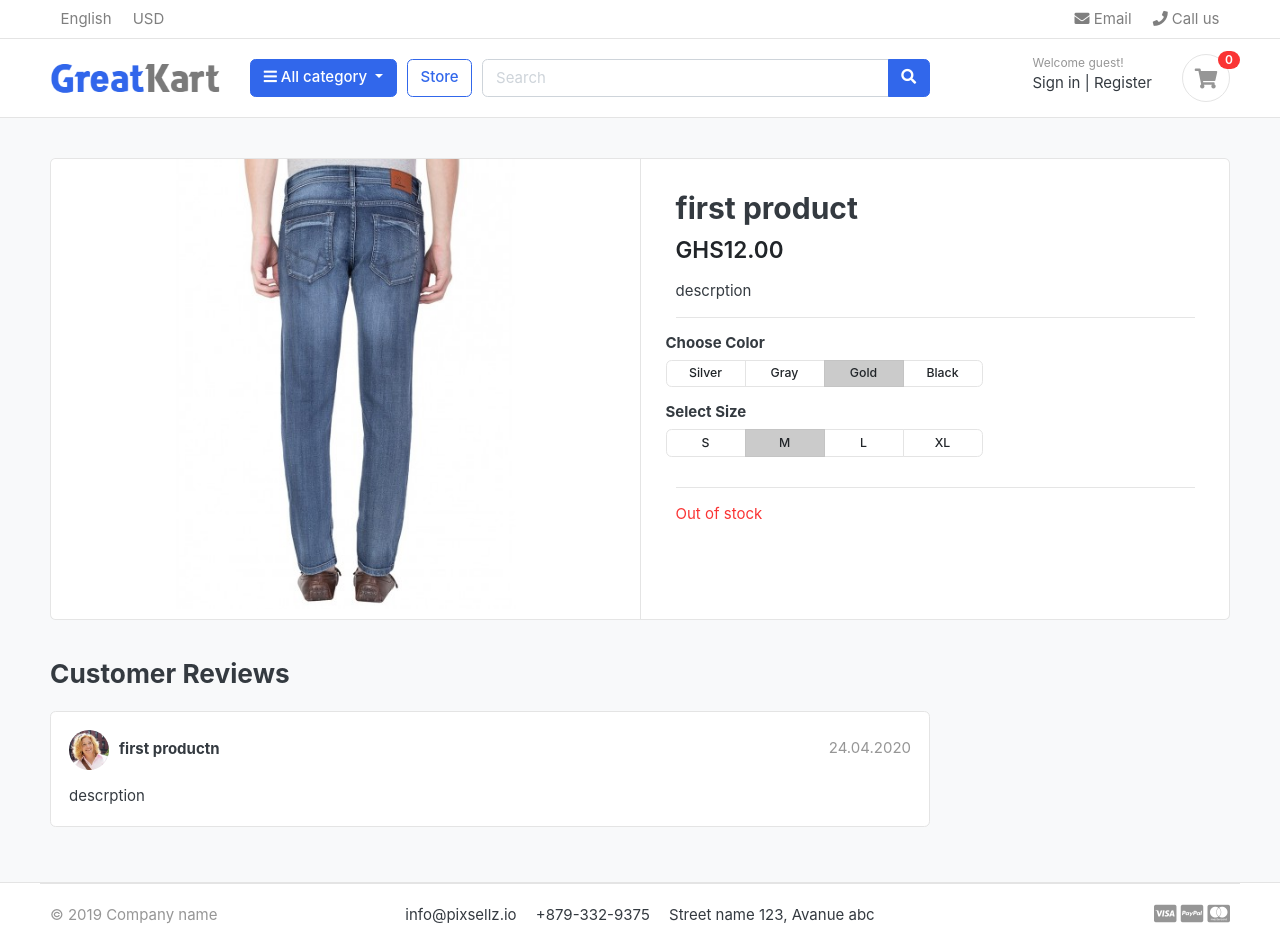
After one commit to EbenezerGyamfi/e-commerce-django, a Django app: a page that uses templates/includes/header.html in a window 1280 px wide. The commit adds this page. Run offline with Django 3.2, Linux system fonts and the light colour scheme; data comes from the database, SQL or seed files in the repository; both versions use the stored data as it was after the commit; some libraries are stand-ins or nearby versions; some web fonts are replaced.

Commit message:
add single product page

```diff
--- a/store/models.py
+++ b/store/models.py
@@ -1,5 +1,6 @@
 from django.core.cache import cache
 from django.db import models
+from django.urls import reverse
 from category.models import Category
 
 # Create your models here.
@@ -29,5 +30,8 @@ class Product(models.Model):
 
         return products
 
+    def get_url(self):
+        return reverse('product_details',args=[self.category.slug,self.slug])
+
     def __str__(self):
         return self.product_name
--- /dev/null
+++ b/store/templates/single_product.html
@@ -0,0 +1,124 @@
+{% extends "base.html" %} {% load static %} {% block content %}
+
+<section class="section-content padding-y bg">
+  <div class="container">
+    <!-- ============================ COMPONENT 1 ================================= -->
+    <div class="card">
+      <div class="row no-gutters">
+        <aside class="col-md-6">
+          <article class="gallery-wrap">
+            <div class="img-big-wrap">
+              <a href="#"><img static src="{{product.images.url}}" /></a>
+            </div>
+            <!-- img-big-wrap.// -->
+          </article>
+          <!-- gallery-wrap .end// -->
+        </aside>
+        <main class="col-md-6 border-left">
+          <article class="content-body">
+            <h2 class="title">{{product.product_name}}</h2>
+
+            <div class="mb-3">
+              <var class="price h4">GHS{{product.price|floatformat:2}}</var>
+            </div>
+
+            <p>{{product.product_description}}</p>
+
+            <hr />
+            <div class="row">
+              <div class="item-option-select">
+                <h6>Choose Color</h6>
+                <div
+                  class="btn-group btn-group-sm btn-group-toggle"
+                  data-toggle="buttons"
+                >
+                  <label class="btn btn-light">
+                    <input type="radio" name="radio_color" /> Silver
+                  </label>
+                  <label class="btn btn-light">
+                    <input type="radio" name="radio_color" /> Gray
+                  </label>
+                  <label class="btn btn-light active">
+                    <input type="radio" name="radio_color checked" /> Gold
+                  </label>
+                  <label class="btn btn-light">
+                    <input type="radio" name="radio_color" /> Black
+                  </label>
+                </div>
+              </div>
+            </div>
+            <!-- row.// -->
+            <div class="row">
+              <div class="item-option-select">
+                <h6>Select Size</h6>
+                <div
+                  class="btn-group btn-group-sm btn-group-toggle"
+                  data-toggle="buttons"
+                >
+                  <label class="btn btn-light">
+                    <input type="radio" name="radio_color" /> S
+                  </label>
+                  <label class="btn btn-light active">
+                    <input type="radio" name="radio_color" checked /> M
+                  </label>
+                  <label class="btn btn-light">
+                    <input type="radio" name="radio_color" /> L
+                  </label>
+                  <label class="btn btn-light">
+                    <input type="radio" name="radio_color" /> XL
+                  </label>
+                </div>
+              </div>
+            </div>
+            <!-- row.// -->
+            <hr />
+            {% if product.stock <= 0 %}
+            <p class="text-danger">Out of stock</p>
+            {% else %}
+            <a href="./product-detail.html" class="btn btn-primary">
+              <span class="text">Add to cart</span>
+              <i class="fas fa-shopping-cart"></i> </a
+            >{% endif %}
+          </article>
+          <!-- product-info-aside .// -->
+        </main>
+        <!-- col.// -->
+      </div>
+      <!-- row.// -->
+    </div>
+    <!-- card.// -->
+    <!-- ============================ COMPONENT 1 END .// ================================= -->
+
+    <br />
+
+    <div class="row">
+      <div class="col-md-9">
+        <header class="section-heading">
+          <h3>Customer Reviews</h3>
+        </header>
+
+        <article class="box mb-3">
+          <div class="icontext w-100">
+            <img
+              src="./images/avatars/avatar1.jpg"
+              class="img-xs icon rounded-circle"
+            />
+            <div class="text">
+              <span class="date text-muted float-md-right">24.04.2020 </span>
+              <h6 class="mb-1">{{product.product_name}}n</h6>
+            </div>
+          </div>
+          <!-- icontext.// -->
+          <div class="mt-3">
+            <p>{{product.product_description}}</p>
+          </div>
+        </article>
+      </div>
+      <!-- col.// -->
+    </div>
+    <!-- row.// -->
+  </div>
+  <!-- container .//  -->
+</section>
+
+{% endblock content %}
--- a/store/templates/store.html
+++ b/store/templates/store.html
@@ -37,7 +37,7 @@
                 </div> <!-- img-wrap.// -->
                 <figcaption class="info-wrap">
                     <div class="fix-height">
-                        <a href="./product-detail.html" class="title">{{product.name}}</a>
+                        <a href="{{product.get_url}}" class="title">{{product.product_name}}</a>
                         <div class="price-wrap mt-2">
                             <span class="price">GHS {{product.price|floatformat:2}}</span>
                             <del class="price-old">GHS {{product.price|floatformat:2}}</del>
--- a/store/urls.py
+++ b/store/urls.py
@@ -7,6 +7,7 @@ from store import views
 
 urlpatterns = [
     path('', views.store, name='store'),
-    path('<slug:category_slug>/',views.store, name="product_by_category")
+    path('<slug:category_slug>/',views.store, name="product_by_category"),
+    path('<slug:category_slug>/<slug:product_slug>/',views.product_detail, name="product_details")
 
 ]
--- a/store/views.py
+++ b/store/views.py
@@ -22,3 +22,17 @@ def store(request, category_slug=None):
     context = {'products' : products, 'product_count': product_count}
 
     return render(request=request, template_name="store.html", context=context)
+
+
+def product_detail(request, category_slug, product_slug):
+
+
+    try:
+        single_product = Product.objects.get(category__slug=category_slug, slug=product_slug)
+    except Exception as error:
+        raise error
+
+    context = {"product": single_product}
+
+
+    return render(request=request, template_name="single_product.html", context=context )
--- a/templates/home.html
+++ b/templates/home.html
@@ -7,7 +7,7 @@
 <div class="container">
 
 <div class="intro-banner-wrap">
-	<img src="{%static "images/banners/1.jpg" %}" class="img-fluid rounded">
+	<img src="{% static 'images/banners/cover.jpg' %}" class="img-fluid rounded">
 </div>
 
 </div> <!-- container //  -->
@@ -29,9 +29,9 @@
 	 {% for product in products %}
 	<div class="col-md-3">
 		<div class="card card-product-grid">
-			<a href="./product-detail.html" class="img-wrap"> <img src="{{product.images.url}}"> </a>
+			<a href="{{product.get_url}}" class="img-wrap"> <img src="{{product.images.url}}"> </a>
 			<figcaption class="info-wrap">
-				<a href="./product-detail.html" class="title">{{ product.name }}</a>
+				<a href="{{product.get_url}}" class="title">{{ product.product_name }}</a>
 				<div class="price mt-1">GHS {{ product.price }}</div> <!-- price-wrap.// -->
 			</figcaption>
 		</div>
--- a/templates/includes/header.html
+++ b/templates/includes/header.html
@@ -6,7 +6,7 @@
         <div class="container">
     <div class="row align-items-center">
         <div class="col-lg-2 col-md-3 col-6">
-            <a href="./" class="brand-wrap">
+            <a href="{% url 'home' %}" class="brand-wrap">
                 <img class="logo" src="{% static "./images/logo.png" %}">
             </a> <!-- brand-wrap.// -->
         </div>
```
Also changed, not shown: greatkart/settings.py (+8 -8 lines), db.sqlite3, static/images/banners/cover.jpg (added).
